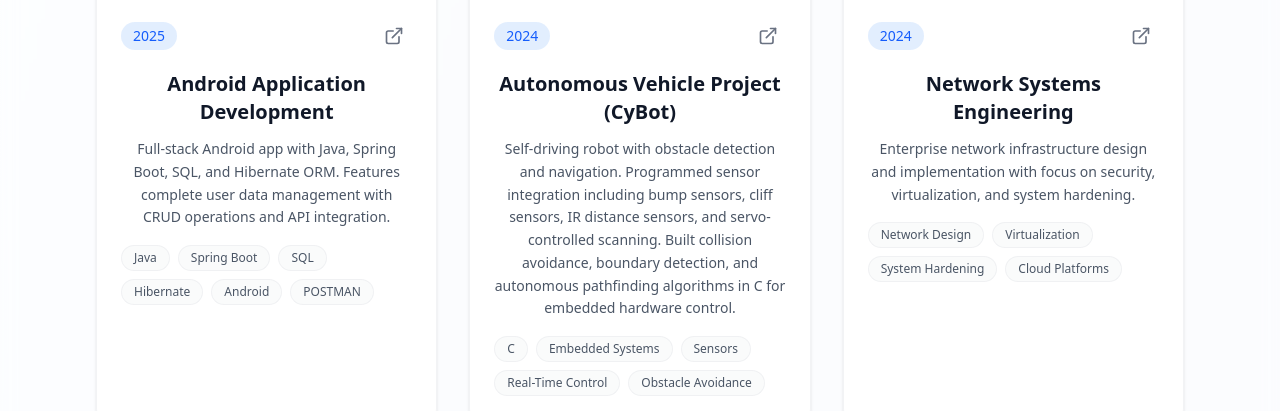
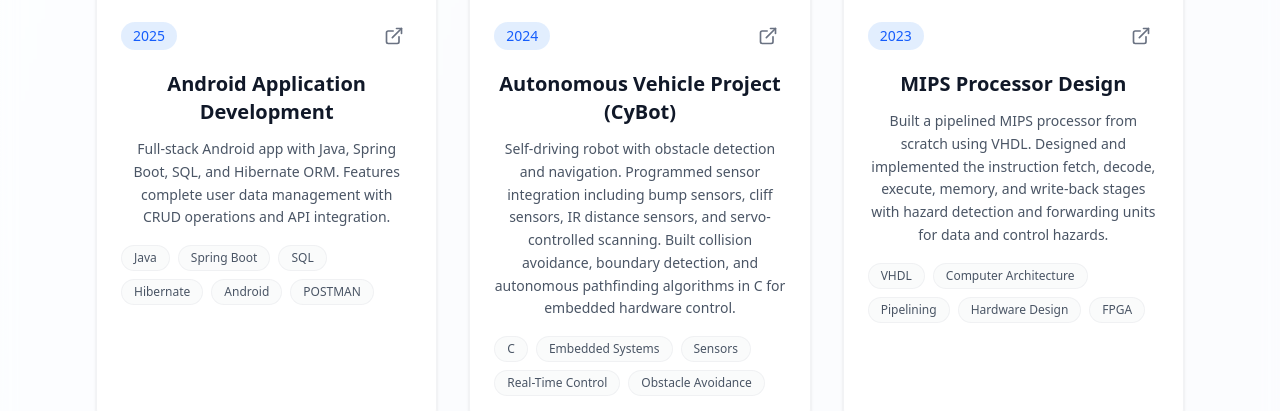
Before and after one commit to Metz2922/Website, a React (Vite) app: page / in a window 1280 px wide. Shown: the part 3189-3600 px from the top of the page. Built offline with nearby package versions, Linux system fonts and the light colour scheme.

Commit message:
added MIPS Processor

```diff
--- a/src/pages/Home.jsx
+++ b/src/pages/Home.jsx
@@ -457,12 +457,12 @@ const ProjectsSection = () => {
     },
     {
       id: 3,
-      title: "Network Systems Engineering",
-      description: "Enterprise network infrastructure design and implementation with focus on security, virtualization, and system hardening.",
-      image: "https://via.placeholder.com/600x400/10B981/ffffff?text=Network+Systems",
-      tags: ["Network Design", "Virtualization", "System Hardening", "Cloud Platforms"],
-      demoUrl: "#",
-      year: "2024",
+      title: "MIPS Processor Design",
+      description: "Built a pipelined MIPS processor from scratch using VHDL. Designed and implemented the instruction fetch, decode, execute, memory, and write-back stages with hazard detection and forwarding units for data and control hazards.",
+      image: "https://via.placeholder.com/600x400/10B981/ffffff?text=MIPS+Processor",
+      tags: ["VHDL", "Computer Architecture", "Pipelining", "Hardware Design", "FPGA"],
+      demoUrl: "https://github.com/Metz2922/MIPS-Processor",
+      year: "2023",
     }
   ];
 
```
